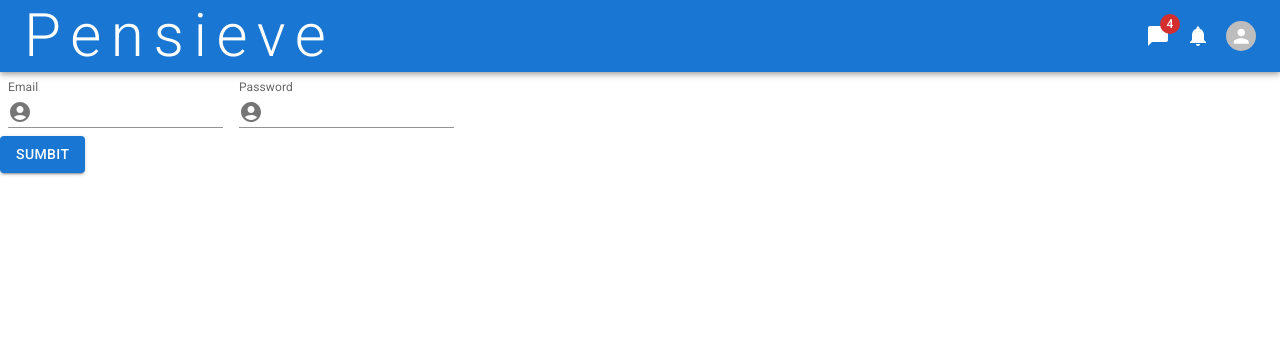
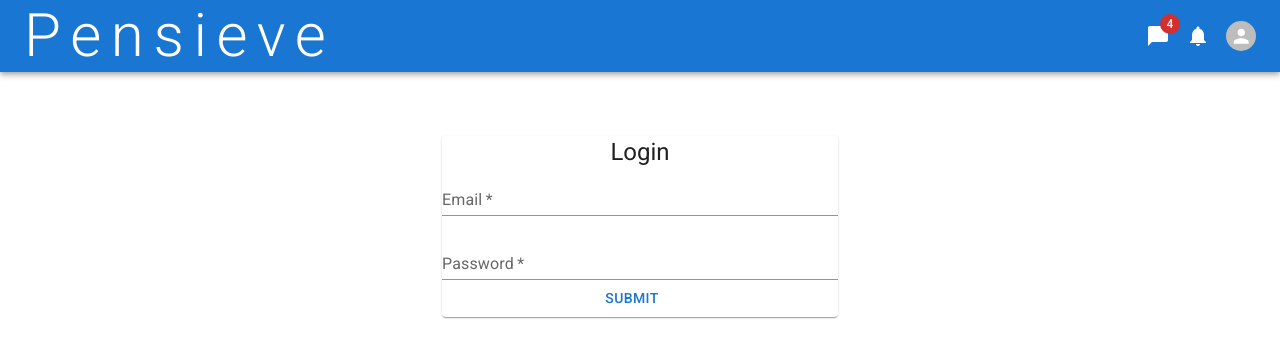
Before and after one commit to marloBarksdale/Pensieve-Client, a React (Create React App) app: page / in a window 1280 px wide. Shown: the top 358 px of the page. Built offline with nearby package versions, Linux system fonts and the light colour scheme.

Commit message:
added login and signin components

```diff
--- a/src/App.js
+++ b/src/App.js
@@ -4,7 +4,10 @@
 
 import { useSelector } from 'react-redux';
 import { Navigate, Route, Routes } from 'react-router-dom';
+import Auth from './components/Auth/Auth';
 import InputWithIcon from './components/Auth/Auth';
+import Login from './components/Auth/Login';
+import Signup from './components/Auth/Signup';
 import Home from './components/Home/Home';
 import Navbar from './components/Navbar/Navbar';
 import PostDetail from './components/Posts/PostDetail';
@@ -17,11 +20,12 @@
     <Box>
       <Navbar />
       <Routes>
-        <Route path='/' element={user ? <Home /> : <InputWithIcon />} />
-        <Route
-          path='/login'
-          element={!user ? <InputWithIcon /> : <Navigate to='/' replace />}
-        />
+        <Route path='/' element={user ? <Home /> : <Auth />} />
+        <Route path='/' element={<Auth />}>
+          <Route index element={<Login />} />
+          <Route path='login' element={<Login />} />
+          <Route path='signup' element={<Signup />} />
+        </Route>
 
         <Route
           path='posts/:id'
--- a/src/components/Auth/Auth.js
+++ b/src/components/Auth/Auth.js
@@ -1,5 +1,5 @@
 import AccountCircle from '@mui/icons-material/AccountCircle';
-import { Button, CircularProgress } from '@mui/material';
+import { Button, CircularProgress, Container, Paper } from '@mui/material';
 import Box from '@mui/material/Box';
 import FormControl from '@mui/material/FormControl';
 import Input from '@mui/material/Input';
@@ -8,69 +8,80 @@
 import * as React from 'react';
 import { useRef } from 'react';
 import { useDispatch } from 'react-redux';
-import { useNavigate } from 'react-router-dom';
+import { Outlet, useNavigate } from 'react-router-dom';
 import { useLoginMutation } from '../../api';
 import { setUser } from '../../features/users/userSlice';
+import { StyledPaper } from './styles';
 
-export default function InputWithIcon() {
-  const emailRef = useRef();
-  const dispatch = useDispatch();
-  const passwordRef = useRef();
-  const navigate = useNavigate();
-  const [login, { isLoading, data }] = useLoginMutation();
+const Auth = () => {
+  //   const emailRef = useRef();
+  //   const dispatch = useDispatch();
+  //   const passwordRef = useRef();
+  //   const navigate = useNavigate();
+  //   const [login, { isLoading, data }] = useLoginMutation();
 
-  const handleSubmit = async (e) => {
-    e.preventDefault();
-    const email = emailRef.current.value;
-    const password = passwordRef.current.value;
+  //   const handleSubmit = async (e) => {
+  //     e.preventDefault();
+  //     const email = emailRef.current.value;
+  //     const password = passwordRef.current.value;
 
-    try {
-      const payload = await login({ email, password }).unwrap();
+  //     try {
+  //       const payload = await login({ email, password }).unwrap();
 
-      if (payload.user) {
-        dispatch(setUser(payload));
-        navigate('/');
-      }
-    } catch (error) {
-      console.log(error);
-    }
-  };
+  //       if (payload.user) {
+  //         dispatch(setUser(payload));
+  //         navigate('/');
+  //       }
+  //     } catch (error) {
+  //       console.log(error);
+  //     }
+  //   };
+  //   return (
+  //     <form onSubmit={handleSubmit}>
+  //       <Box sx={{ '& > :not(style)': { m: 1 } }}>
+  //         <FormControl variant='standard'>
+  //           <InputLabel htmlFor='input-with-icon-adornment'>Email</InputLabel>
+  //           <Input
+  //             id='input-with-icon-adornment'
+  //             startAdornment={
+  //               <InputAdornment position='start'>
+  //                 <AccountCircle />
+  //               </InputAdornment>
+  //             }
+  //             inputRef={emailRef}
+  //           />
+  //         </FormControl>
+
+  //         <FormControl variant='standard'>
+  //           <InputLabel htmlFor='input-with-icon-adornment'>Password</InputLabel>
+  //           <Input
+  //             startAdornment={
+  //               <InputAdornment position='start'>
+  //                 <AccountCircle />
+  //               </InputAdornment>
+  //             }
+  //             type='password'
+  //             inputRef={passwordRef}
+  //           />
+  //         </FormControl>
+  //       </Box>
+  //       {isLoading ? (
+  //         <CircularProgress title='Signing in....' />
+  //       ) : (
+  //         <Button type='submit' variant='contained'>
+  //           Sumbit
+  //         </Button>
+  //       )}
+  //     </form>
+  //   );
+
   return (
-    <form onSubmit={handleSubmit}>
-      <Box sx={{ '& > :not(style)': { m: 1 } }}>
-        <FormControl variant='standard'>
-          <InputLabel htmlFor='input-with-icon-adornment'>Email</InputLabel>
-          <Input
-            id='input-with-icon-adornment'
-            startAdornment={
-              <InputAdornment position='start'>
-                <AccountCircle />
-              </InputAdornment>
-            }
-            inputRef={emailRef}
-          />
-        </FormControl>
+    <Container maxWidth='xs'>
+      <StyledPaper>
+        <Outlet />
+      </StyledPaper>
+    </Container>
+  );
+};
 
-        <FormControl variant='standard'>
-          <InputLabel htmlFor='input-with-icon-adornment'>Password</InputLabel>
-          <Input
-            startAdornment={
-              <InputAdornment position='start'>
-                <AccountCircle />
-              </InputAdornment>
-            }
-            type='password'
-            inputRef={passwordRef}
-          />
-        </FormControl>
-      </Box>
-      {isLoading ? (
-        <CircularProgress title='Signing in....' />
-      ) : (
-        <Button type='submit' variant='contained'>
-          Sumbit
-        </Button>
-      )}
-    </form>
-  );
-}
+export default Auth;
--- /dev/null
+++ b/src/components/Auth/Login.js
@@ -0,0 +1,49 @@
+import {
+  Button,
+  FormControl,
+  Grid,
+  Input,
+  InputLabel,
+  TextField,
+  Typography,
+} from '@mui/material';
+import React from 'react';
+
+const Login = () => {
+  return (
+    <>
+      <Typography variant='h5' textAlign={'center'}>
+        Login
+      </Typography>
+      <form>
+        <Grid container spacing={2}>
+          <Grid item xs={12}>
+            <TextField
+              name='email'
+              variant='standard'
+              label='Email'
+              fullWidth
+              required
+            />
+          </Grid>
+          <Grid item xs={12}>
+            <TextField
+              name='password'
+              type='password'
+              label='Password'
+              fullWidth
+              variant='standard'
+              required
+            />
+          </Grid>
+
+          <Button type='submit' fullWidth>
+            Submit
+          </Button>
+        </Grid>
+      </form>
+    </>
+  );
+};
+
+export default Login;
--- /dev/null
+++ b/src/components/Auth/Signup.js
@@ -0,0 +1,7 @@
+import React from 'react';
+
+const Signup = () => {
+  return <div>Signup</div>;
+};
+
+export default Signup;
--- /dev/null
+++ b/src/components/Auth/styles.js
@@ -0,0 +1,5 @@
+import { Paper, styled } from '@mui/material';
+
+export const StyledPaper = styled(Paper)(({ theme }) => ({
+  marginTop: theme.spacing(8),
+}));
```
